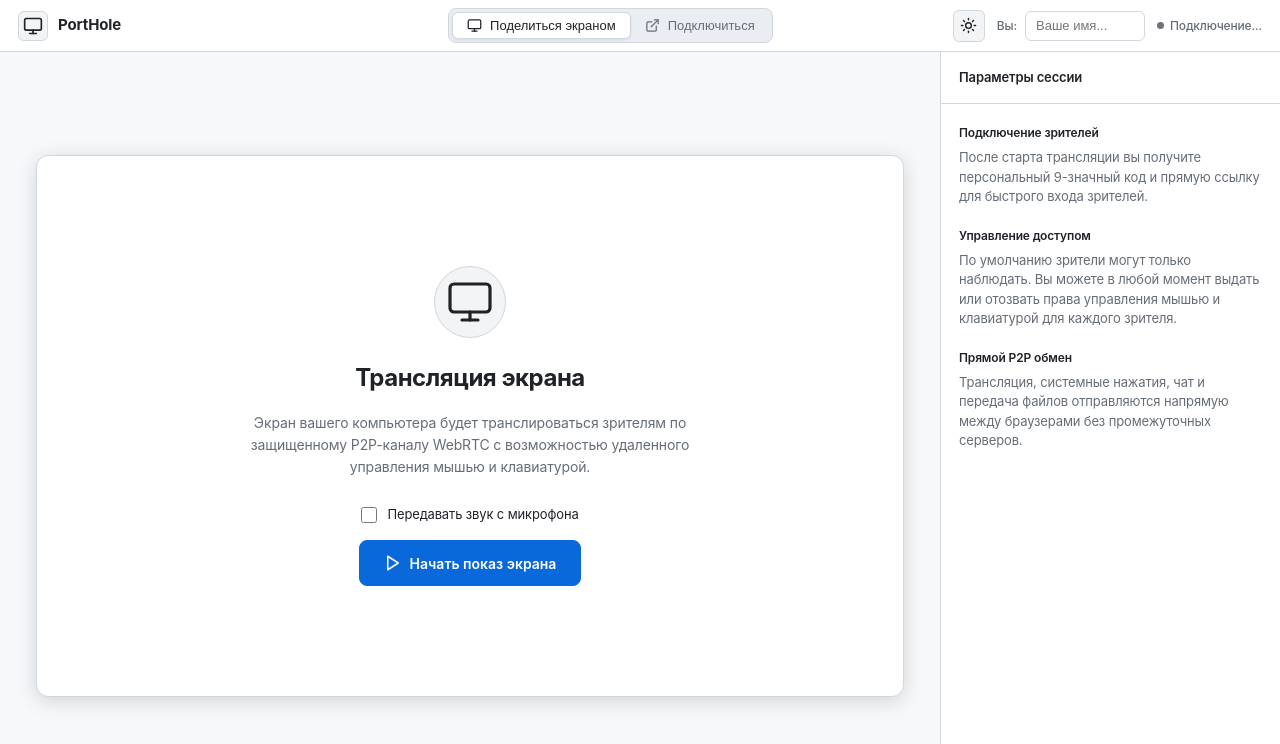
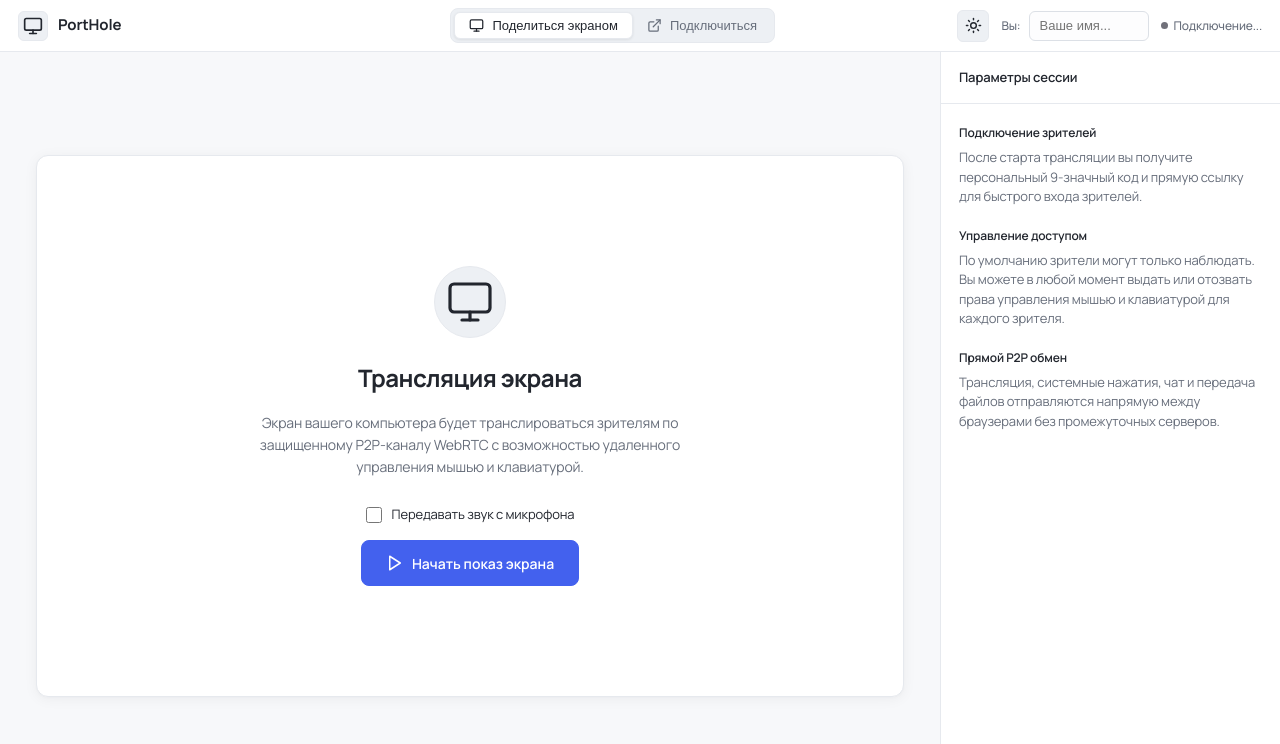
Before and after one commit to 77svizzer/PortholeDisplay, a website: page public/index.html in a window 1280 px wide. Both pictures are taken after a click on the button "Сменить тему оформления". Shown: the top 744 px of the page. Drawn offline with Linux system fonts and the light colour scheme.

Commit message:
feat: soft pearl light theme palette, Manrope Google font, clean .gitignore

```diff
--- a/public/styles.css
+++ b/public/styles.css
@@ -1,10 +1,10 @@
 /* ==========================================================================
    PORTHOLE - PROFESSIONAL REMOTE DESKTOP & SCREEN SHARING
    Clean, human-designed, precision engineering interface
-   - No AI-slop gradients, no neon halos, no emojis
+   - Soothing pearl/light-gray non-glare light theme
    - Authentic Discord floating dock controls
-   - High-contrast Dark and crisp Light theme
-   - Typography: Inter (UI) + JetBrains Mono (Data, Codes, Telemetry)
+   - Typography: Manrope (UI) + JetBrains Mono (Data, Codes, Telemetry)
+   - Zero emojis anywhere
    ========================================================================== */
 
 :root, [data-theme="dark"] {
@@ -13,6 +13,7 @@
     --card: #16171b;
     --card-foreground: #f4f4f5;
     --card-border: #24262b;
+    --card-shadow: 0 4px 24px rgba(0, 0, 0, 0.3);
     --muted: #1c1d22;
     --muted-foreground: #8b8d98;
     --primary: #3b82f6;
@@ -50,42 +51,47 @@
 }
 
 [data-theme="light"] {
-    --background: #f6f8fa;
-    --foreground: #1f2328;
+    /* Soft Pearl / Light Gray / Warm White Palette (Non-Glare, Gentle on Eyes) */
+    --background: #f7f8fa;
+    --foreground: #22262e;
     --card: #ffffff;
-    --card-foreground: #1f2328;
-    --card-border: #d0d7de;
-    --muted: #eaeef2;
-    --muted-foreground: #656d76;
-    --primary: #0969da;
+    --card-foreground: #22262e;
+    --card-border: #e6e9ee;
+    --card-shadow: 0 2px 14px rgba(22, 28, 38, 0.05), 0 1px 3px rgba(22, 28, 38, 0.02);
+    --muted: #edf0f4;
+    --muted-foreground: #676e7b;
+    --primary: #4361ee;
     --primary-foreground: #ffffff;
-    --primary-hover: #0860ca;
-    --secondary: #f3f4f6;
-    --secondary-foreground: #1f2328;
-    --secondary-hover: #e5e7eb;
-    --destructive: #cf222e;
+    --primary-hover: #3451db;
+    --secondary: #edf0f4;
+    --secondary-foreground: #22262e;
+    --secondary-hover: #e2e6eb;
+    --destructive: #e03e3e;
     --destructive-foreground: #ffffff;
-    --destructive-hover: #a40e26;
-    --border: #d0d7de;
-    --border-hover: #8c959f;
-    --input: #ffffff;
-    --input-border: #d0d7de;
-    --ring: rgba(9, 105, 218, 0.3);
+    --destructive-hover: #c73030;
+    --border: #e6e9ee;
+    --border-hover: #d0d5dc;
+    --input: #fdfdfe;
+    --input-border: #dce0e6;
+    --ring: rgba(67, 97, 238, 0.18);
+    --radius: 8px;
+    --radius-sm: 6px;
+    --radius-lg: 12px;
 
-    /* Discord Floating Dock Tokens (Light) */
+    /* Discord Floating Dock Tokens (Soft Pearl Light) */
     --dock-bg: #ffffff;
-    --dock-border: #d0d7de;
-    --dock-btn-bg: #f3f4f6;
-    --dock-btn-hover: #e5e7eb;
-    --dock-btn-active: #0969da;
-    --dock-shadow: 0 8px 24px rgba(0, 0, 0, 0.12);
-    --tooltip-bg: #1f2328;
-    --tooltip-text: #ffffff;
+    --dock-border: #e4e7ec;
+    --dock-btn-bg: #edf0f4;
+    --dock-btn-hover: #e2e6eb;
+    --dock-btn-active: #23a55a;
+    --dock-shadow: 0 10px 30px rgba(26, 32, 44, 0.08), 0 2px 8px rgba(26, 32, 44, 0.04);
+    --tooltip-bg: #22252c;
+    --tooltip-text: #f4f5f7;
 
     /* Status */
-    --status-online: #1a7f37;
-    --status-live: #cf222e;
-    --status-warning: #9a6700;
+    --status-online: #23a55a;
+    --status-live: #e03e3e;
+    --status-warning: #d97706;
 }
 
 *, *::before, *::after {
@@ -99,7 +105,7 @@ html, body {
     height: 100%;
     background-color: var(--background);
     color: var(--foreground);
-    font-family: 'Inter', -apple-system, BlinkMacSystemFont, "Segoe UI", Roboto, "Helvetica Neue", Arial, sans-serif;
+    font-family: 'Manrope', -apple-system, BlinkMacSystemFont, "Segoe UI", Roboto, "Helvetica Neue", Arial, sans-serif;
     font-size: 14px;
     line-height: 1.5;
     letter-spacing: -0.01em;
@@ -367,7 +373,7 @@ html, body {
     background-color: var(--card);
     border: 1px solid var(--card-border);
     border-radius: var(--radius-lg);
-    box-shadow: 0 4px 20px rgba(0, 0, 0, 0.15);
+    box-shadow: var(--card-shadow);
     display: flex;
     flex-direction: column;
     overflow: hidden;
```
Also changed, not shown: 1 other file.
